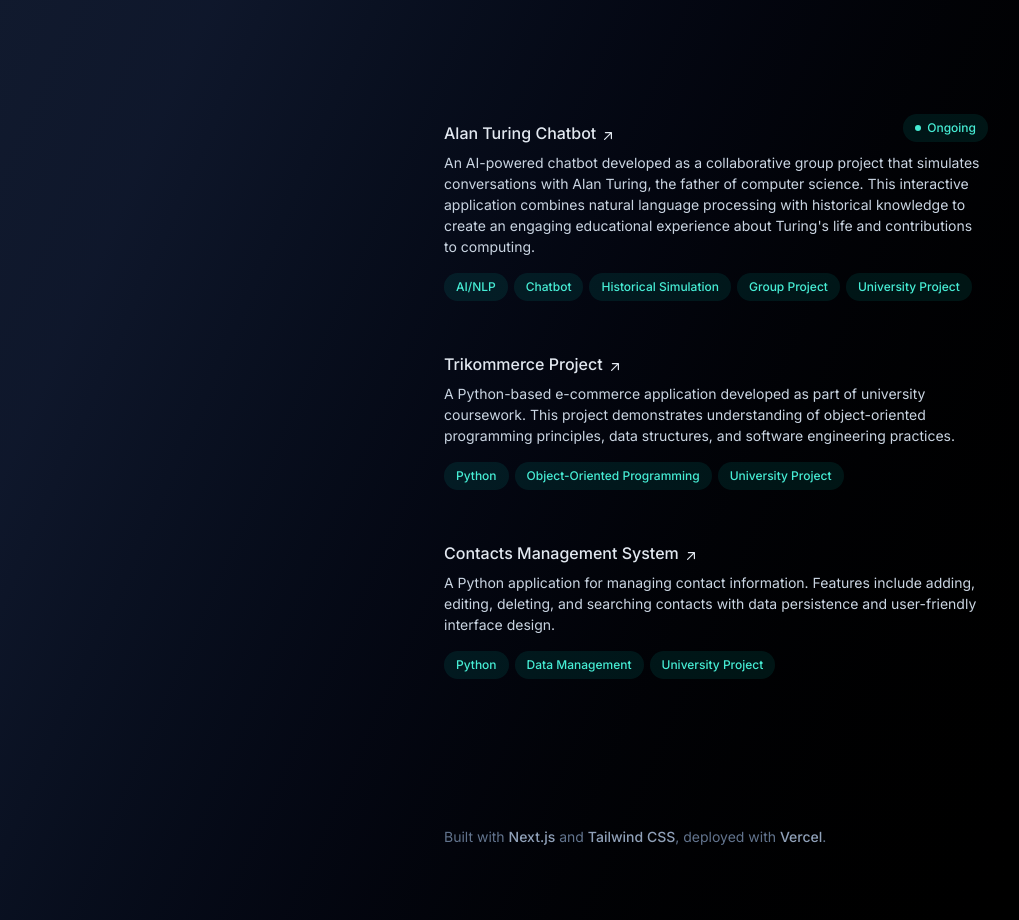
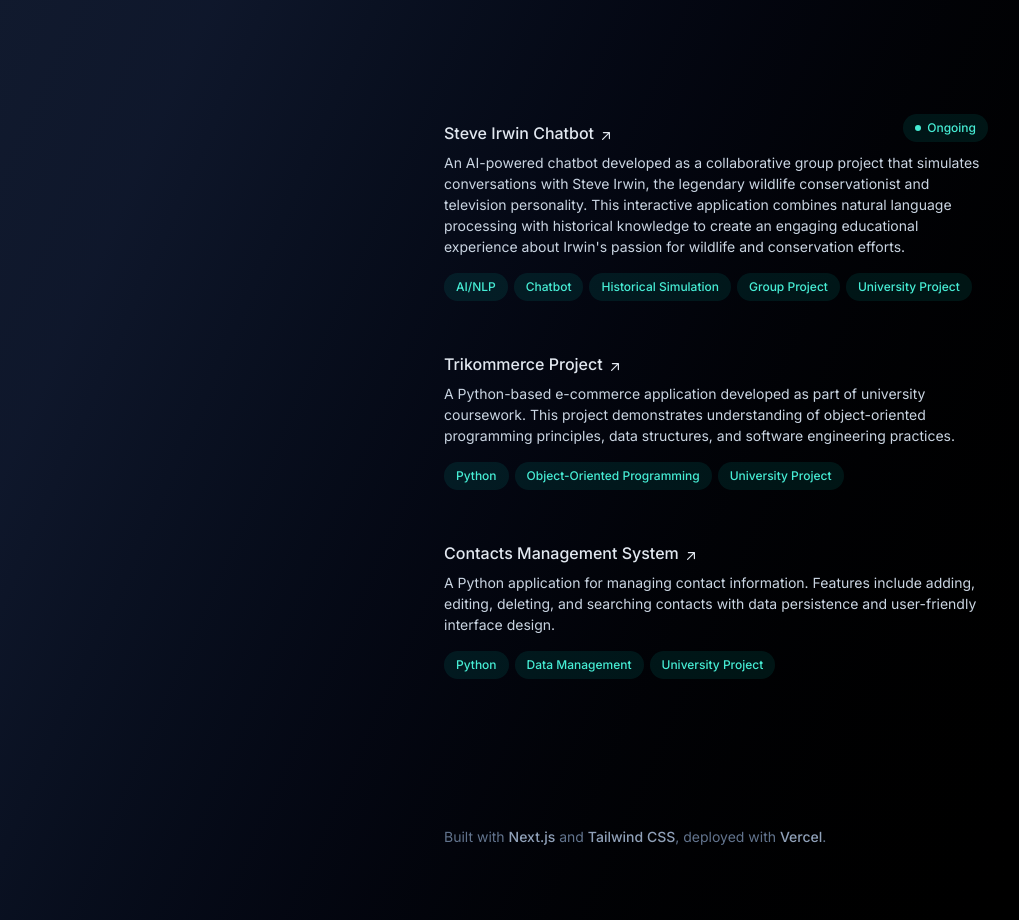
Before and after one commit to sentrisentri/portfolio, a Next.js app: page / in a window 1280 px wide. Shown: the part 1960-2880 px from the top of the page, without its empty margins (204-1223 px from the left). Built offline with nearby package versions, Linux system fonts and the light colour scheme.

Commit message:
Update chatbot project reference from Alan Turing to Steve Irwin

```diff
--- a/src/app/page.tsx
+++ b/src/app/page.tsx
@@ -537,7 +537,7 @@ export default function Home() {
             <div>
               <ul className="group/list">
 
-                {/* University Project 1 - Alan Turing Chatbot */}
+                {/* University Project 1 - Steve Irwin Chatbot */}
                 <li className="mb-12">
                   <div className="group relative grid pb-1 transition-all sm:grid-cols-8 sm:gap-8 md:gap-4 lg:hover:!opacity-100 lg:group-hover/list:opacity-50">
                     <div className="absolute -inset-x-4 -inset-y-4 z-0 hidden rounded-md transition motion-reduce:transition-none lg:-inset-x-6 lg:block lg:group-hover:bg-slate-800/50 lg:group-hover:shadow-[inset_0_1px_0_0_rgba(148,163,184,0.1)] lg:group-hover:drop-shadow-lg"></div>
@@ -551,9 +551,9 @@ export default function Home() {
                     <div className="z-10 sm:col-span-8">
                       <h3 className="font-medium leading-snug text-slate-200">
                         <div>
-                          <a className="inline-flex items-baseline font-medium leading-tight text-slate-200 hover:text-teal-300 focus-visible:text-teal-300 group/link text-base" href="https://github.com/HistoricFigureChatbot/alan-turing-chatbot" target="_blank" rel="noreferrer noopener" aria-label="Alan Turing Chatbot (opens in a new tab)">
+                          <a className="inline-flex items-baseline font-medium leading-tight text-slate-200 hover:text-teal-300 focus-visible:text-teal-300 group/link text-base" href="https://github.com/HistoricFigureChatbot/steve-irwin-chatbot" target="_blank" rel="noreferrer noopener" aria-label="Steve Irwin Chatbot (opens in a new tab)">
                             <span className="absolute -inset-x-4 -inset-y-2.5 hidden rounded md:-inset-x-6 md:-inset-y-4 lg:block"></span>
-                            <span>Alan Turing Chatbot</span>
+                            <span>Steve Irwin Chatbot</span>
                             <span className="inline-block">
                               <svg xmlns="http://www.w3.org/2000/svg" viewBox="0 0 20 20" fill="currentColor" className="inline-block h-4 w-4 shrink-0 transition-transform group-hover/link:-translate-y-1 group-hover/link:translate-x-1 group-focus-visible/link:-translate-y-1 group-focus-visible/link:translate-x-1 motion-reduce:transition-none ml-1 translate-y-px" aria-hidden="true">
                                 <path fillRule="evenodd" d="M5.22 14.78a.75.75 0 001.06 0l7.22-7.22v5.69a.75.75 0 001.5 0v-7.5a.75.75 0 00-.75-.75h-7.5a.75.75 0 000 1.5h5.69l-7.22 7.22a.75.75 0 000 1.06z" clipRule="evenodd"></path>
@@ -562,7 +562,7 @@ export default function Home() {
                           </a>
                         </div>
                       </h3>
-                      <p className="mt-2 text-sm leading-normal">An AI-powered chatbot developed as a collaborative group project that simulates conversations with Alan Turing, the father of computer science. This interactive application combines natural language processing with historical knowledge to create an engaging educational experience about Turing&apos;s life and contributions to computing.</p>
+                      <p className="mt-2 text-sm leading-normal">An AI-powered chatbot developed as a collaborative group project that simulates conversations with Steve Irwin, the legendary wildlife conservationist and television personality. This interactive application combines natural language processing with historical knowledge to create an engaging educational experience about Irwin&apos;s passion for wildlife and conservation efforts.</p>
                       <ul className="mt-2 flex flex-wrap" aria-label="Technologies used:">
                         <li className="mr-1.5 mt-2">
                           <div className="flex items-center rounded-full bg-teal-400/10 px-3 py-1 text-xs font-medium leading-5 text-teal-300">AI/NLP</div>
```
